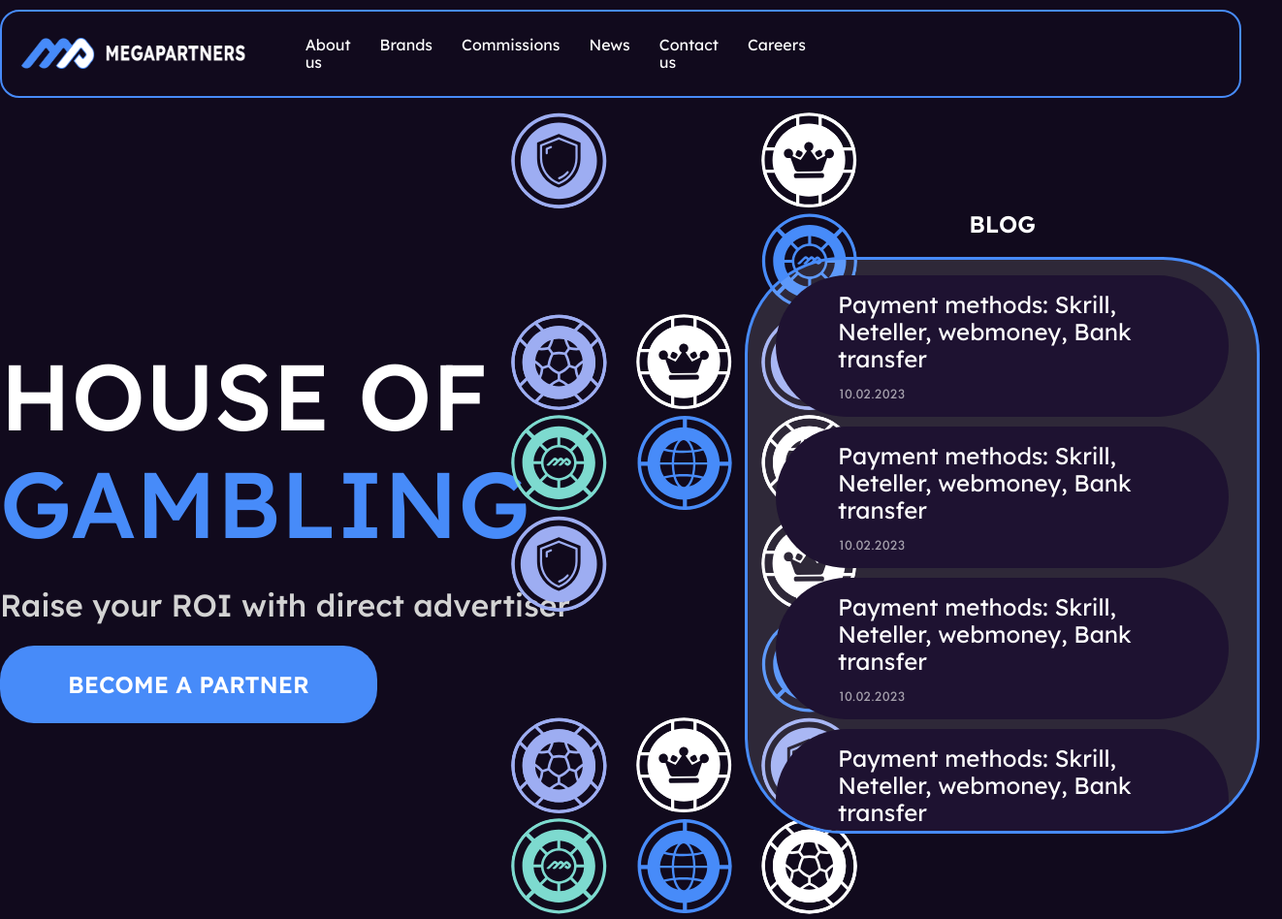
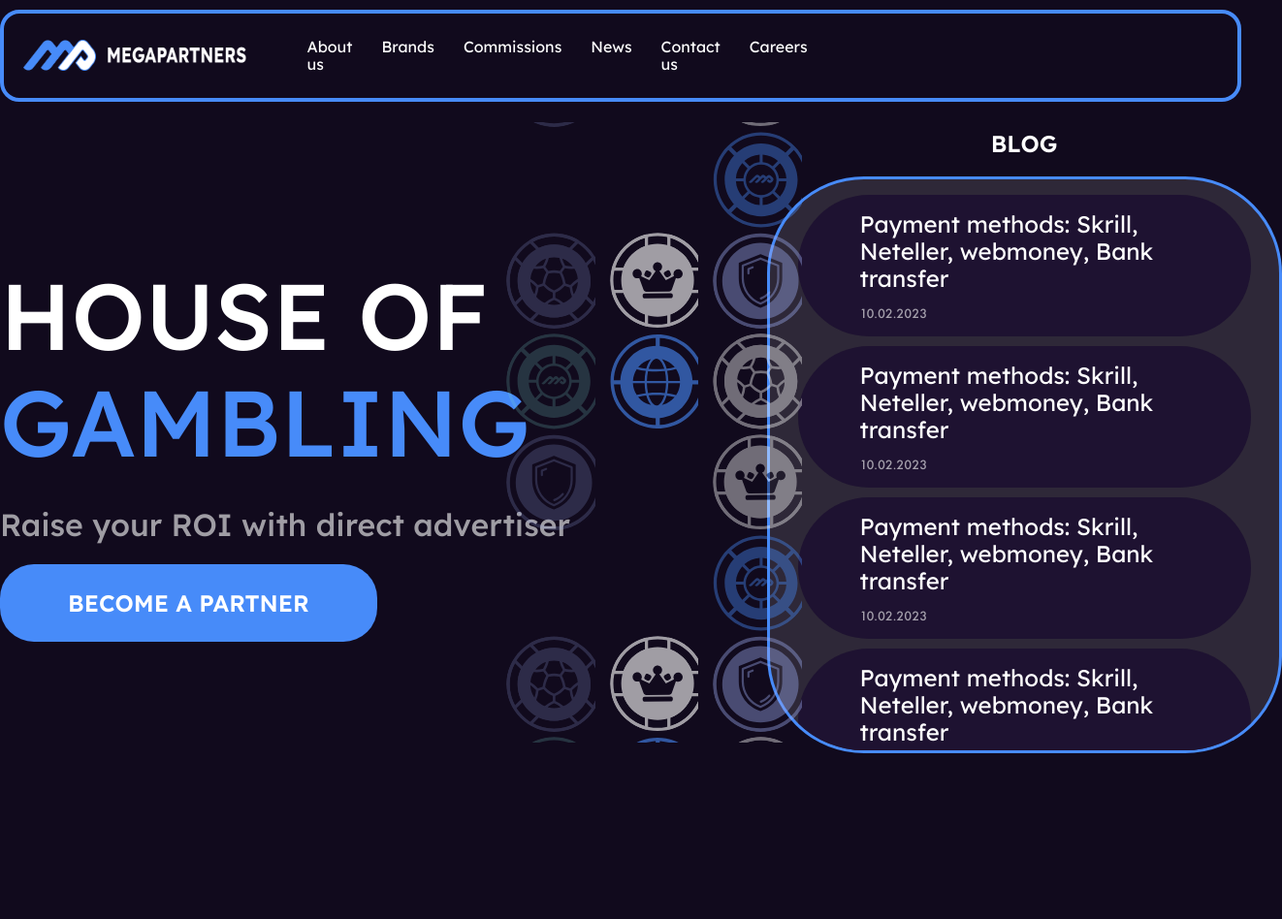
Before and after one commit to Ramitsan/VTOP3-test, a website: page source/index.html in a window 1280 px wide. Shown: the whole page at 97% size, 1322 px wide, since content can reach past the window. After the commit the page ends 800 px from the top, so only its background shows below. Drawn offline with nearby package versions, Linux system fonts and the light colour scheme; files that its build step writes are made by us from their sources; files whose address does not match are found by name.

Commit message:
add chips

```diff
--- a/source/sass/blocks/chips.scss
+++ b/source/sass/blocks/chips.scss
@@ -1,14 +1,26 @@
-.chips {
-  width: 20%;
-}
-
 .chips__wrapper {
+  height: 80vh;
   display: flex;
   flex-direction: row;
-  justify-content: space-between;
+  justify-content: center;
   align-items: center;
+  overflow: hidden;
 }
 
 .chips__line {
-  margin: 0 10px;
+  margin: 0 5px;
+  overflow: hidden;
+  overflow-y: auto;
 }
+
+.chips__line--one {
+  opacity: 20%;
+}
+
+.chips__line--two {
+  opacity: 60%;
+}
+
+.chips__line--three {
+  opacity: 40%;
+}
--- a/source/sass/blocks/header.scss
+++ b/source/sass/blocks/header.scss
@@ -12,7 +12,7 @@
   flex-direction: row;
   align-items: center;
   justify-content: flex-start;
-  border: 2px solid $main-color;
+  border: 4px solid $main-color;
   border-radius: 20px;
 }
 
--- a/source/sass/blocks/main.scss
+++ b/source/sass/blocks/main.scss
@@ -7,3 +7,15 @@
   justify-content: space-between;
   align-items: center;
 }
+
+.main__promo {
+  width: 40%;
+}
+
+.main__chips {
+  width: 25%;
+}
+
+.main__blog {
+  width: 35%;
+}
--- a/source/sass/blocks/promo.scss
+++ b/source/sass/blocks/promo.scss
@@ -1,8 +1,3 @@
-.promo {
-  width: 40%;
-  // border: 1px solid red;
-}
-
 .promo__wrapper {
   width: 669px;
 }
@@ -22,7 +17,7 @@
   margin-bottom: 50px;
   font-size: 32px;
   font-weight: 500;
-  color: lightgrey;
+  color: rgba(255, 255, 255, .6);
 }
 
 .promo__link {
```
